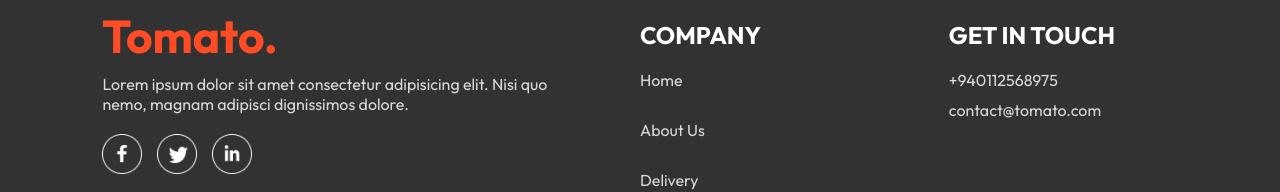
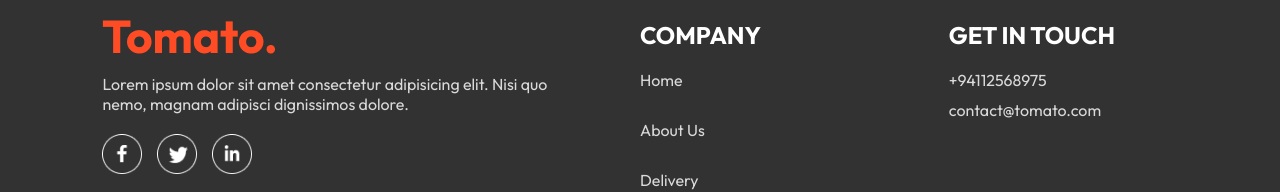
Before and after one commit to BhashiBandara95/Simple-Shopping-Cart-Voyage-Intern-Assignment, a React (Vite) app in the folder fronend/: page /order in a window 1280 px wide. Shown: the part 262-454 px from the top of the page. Built offline with nearby package versions, Linux system fonts and the light colour scheme; a web font is replaced by a local one.

Commit message:
modified:   fronend/src/components/Footer/Footer.jsx

```diff
--- a/fronend/src/components/Footer/Footer.jsx
+++ b/fronend/src/components/Footer/Footer.jsx
@@ -28,7 +28,7 @@
 				<div className="footer-content-right">
 					<h2>GET IN TOUCH</h2>
 					<ul>
-						<li>+940112568975</li>
+						<li>+94112568975</li>
 						<li>contact@tomato.com</li>
 					</ul>
 				</div>
```
